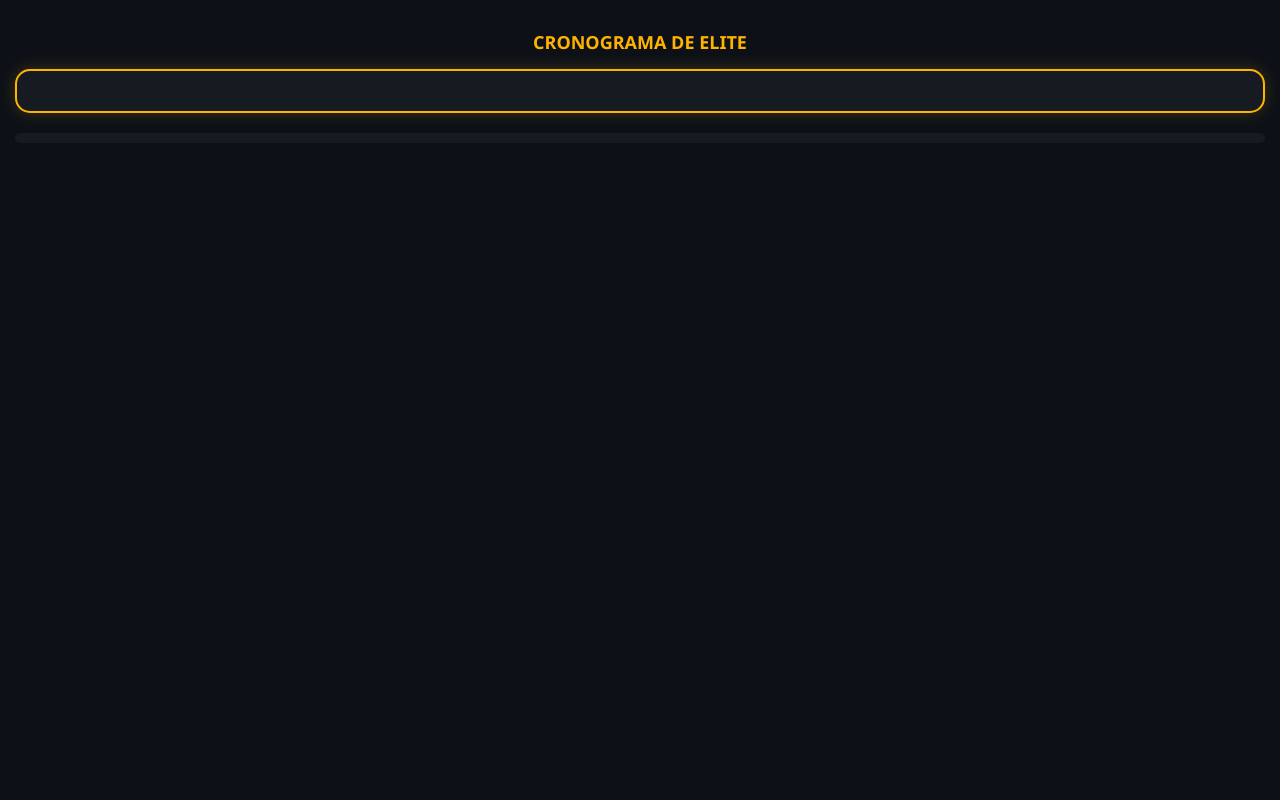
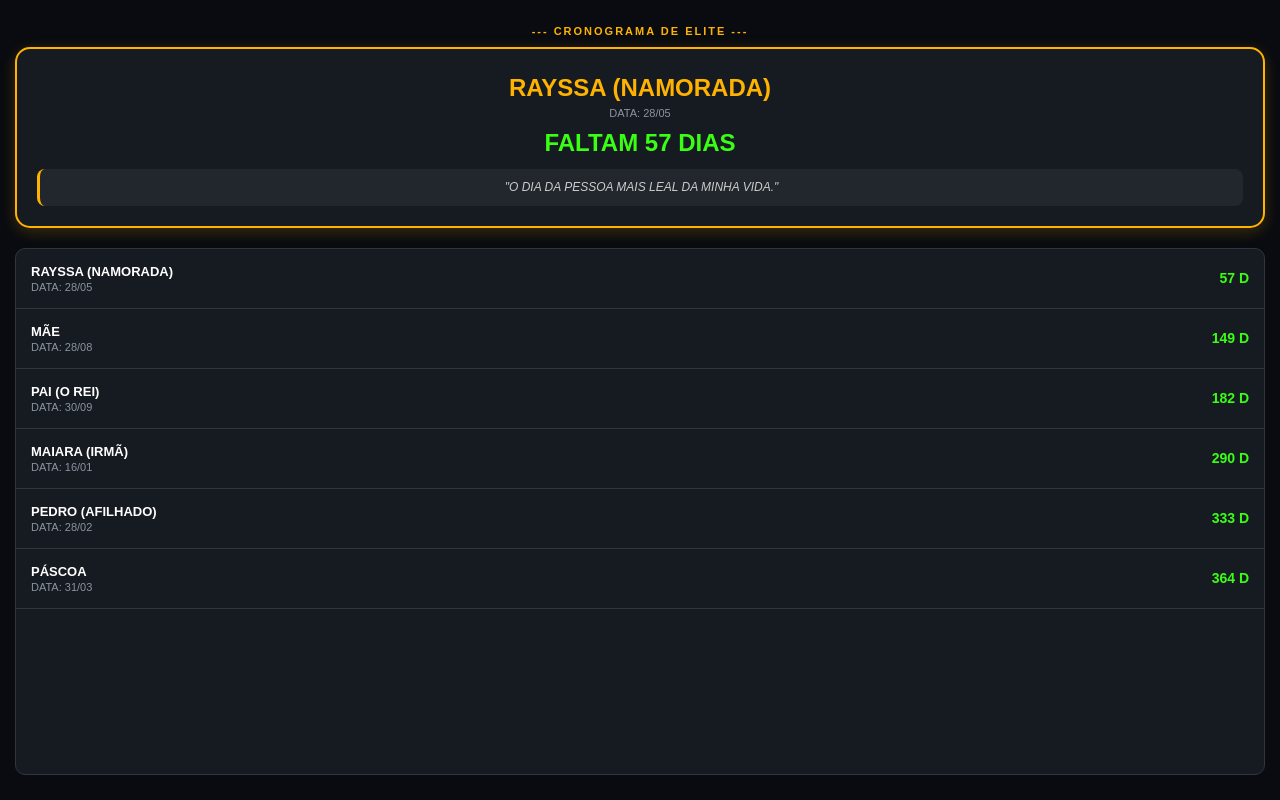
Before and after one commit to felipekoch24/ELIT_CALEND_V2_APK, a plain HTML site: page index.html in a window 1280 px wide. Drawn offline with Linux system fonts and the light colour scheme.

Commit message:
index.html

```diff
--- a/index.html
+++ b/index.html
@@ -2,112 +2,105 @@
 <html lang="pt-br">
 <head>
     <meta charset="UTF-8">
-    <meta name="viewport" content="width=device-width, initial-scale=1.0">
-    <title>Elite Calendar - Felipe</title>
+    <meta name="viewport" content="width=device-width, initial-scale=1.0, maximum-scale=1.0, user-scalable=no">
+    <title>ELITE CALENDAR - FELIPE</title>
     <style>
-        :root {
-            --bg: #0d1117;
-            --card: #161b22;
-            --gold: #FFB300;
-            --green: #39ff14;
-            --red: #ff4444;
-            --text: #ffffff;
-        }
+        * { box-sizing: border-box; margin: 0; padding: 0; }
+        body { background-color: #090b10; color: white; font-family: sans-serif; height: 100vh; width: 100vw; overflow-x: hidden; display: flex; flex-direction: column; align-items: center; padding: 15px; }
 
-        body {
-            font-family: 'Segoe UI', Arial, sans-serif;
-            background: var(--bg);
-            color: var(--text);
-            margin: 0;
-            padding: 15px;
-            text-align: center;
-        }
-
-        .proximo-card {
-            background: var(--card);
-            border: 2px solid var(--gold);
-            border-radius: 15px;
-            padding: 20px;
-            margin-bottom: 20px;
-            box-shadow: 0 0 15px rgba(255, 179, 0, 0.2);
-        }
-
-        .frase-destaque {
-            font-style: italic;
-            color: #ccc;
-            margin-top: 10px;
-            font-size: 14px;
-            line-height: 1.4;
-        }
-
-        .lista-eventos {
-            background: var(--card);
-            border-radius: 10px;
-            padding: 5px;
-            text-align: left;
-            max-height: 400px;
-            overflow-y: auto;
-        }
-
-        .evento {
-            display: flex;
-            justify-content: space-between;
-            padding: 12px;
-            border-bottom: 1px solid #30363d;
-        }
-
-        .tipo-feriado { color: var(--red); font-weight: bold; font-size: 10px; text-transform: uppercase; }
-        .tipo-niver { color: var(--gold); font-weight: bold; font-size: 10px; text-transform: uppercase; }
-        .dias-faltam { color: var(--green); font-weight: bold; }
+        .aviso { color: #FFB300; font-size: 11px; margin: 10px 0; text-transform: uppercase; letter-spacing: 2px; font-weight: bold; }
+        #destaque { background: #161b22; border: 2px solid #FFB300; border-radius: 15px; width: 100%; padding: 20px; text-align: center; margin-bottom: 20px; box-shadow: 0 4px 15px rgba(255,179,0,0.2); }
+        .container-lista { width: 100%; background: #161b22; border-radius: 10px; border: 1px solid #30363d; flex: 1; overflow-y: auto; margin-bottom: 10px; }
+        .item { display: flex; justify-content: space-between; align-items: center; padding: 15px; border-bottom: 1px solid #30363d; }
+        .info-pessoal { display: flex; flex-direction: column; }
+        .nome { font-size: 13px; font-weight: bold; text-transform: uppercase; color: #fff; }
+        .data-fixa { font-size: 11px; color: #8b949e; margin-top: 2px; }
+        .dias { color: #39ff14; font-weight: bold; font-size: 14px; text-align: right; }
+        .frase-box { margin-top: 12px; font-style: italic; color: #ccc; font-size: 12px; line-height: 1.4; background: rgba(255,255,255,0.05); padding: 10px; border-radius: 8px; text-transform: uppercase; border-left: 3px solid #FFB300; }
 
         #tela-especial {
-            display: none;
-            position: fixed;
-            top: 0; left: 0; width: 100%; height: 100%;
-            background: black;
-            z-index: 9999;
-            flex-direction: column;
-            justify-content: center;
-            align-items: center;
-            padding: 20px;
+            display: none; position: fixed; top: 0; left: 0; width: 100%; height: 100%;
+            background: radial-gradient(circle, #1a0f00 0%, #000000 100%);
+            z-index: 10000; flex-direction: column; justify-content: center; align-items: center; padding: 20px; text-align: center;
         }
-
-        img, video { width: 100%; max-width: 350px; border-radius: 10px; border: 2px solid var(--gold); }
+        #tela-especial h1 { color: #FFB300; font-size: 20px; margin-bottom: 15px; text-transform: uppercase; }
+        #tela-especial p { font-size: 15px; margin-bottom: 20px; line-height: 1.5; color: #fff; font-weight: bold; text-transform: uppercase; }
+        #media-container video { width: 100%; max-width: 400px; border: 2px solid #FFB300; border-radius: 15px; box-shadow: 0 0 30px rgba(255,179,0,0.5); }
     </style>
 </head>
 <body>
 
-    <div id="app-principal">
-        <h2 style="color: var(--gold); font-size: 18px;">CRONOGRAMA DE ELITE</h2>
-
-        <div class="proximo-card" id="destaque"></div>
-
-        <div class="lista-eventos" id="lista"></div>
+    <div id="app-principal" style="width: 100%; display: flex; flex-direction: column; height: 100%;">
+        <center><div class="aviso">--- CRONOGRAMA DE ELITE ---</div></center>
+        <div id="destaque"></div>
+        <div class="container-lista" id="lista"></div>
     </div>
 
     <div id="tela-especial">
-        <h1 style="color: var(--gold); text-align: center;">FELIZ ANIVERSÁRIO, RAYSSA! ❤️</h1>
-        <img src="foto_casal.jpg">
-        <video controls autoplay loop><source src="video_comemorativo.mp4" type="video/mp4"></video>
+        <h1 id="titulo-especial"></h1>
+        <p id="texto-especial"></p>
+        <div id="media-container"></div>
+        <button onclick="document.getElementById('tela-especial').style.display='none'" style="margin-top:25px; background:none; border:1px solid #FFB300; color: #FFB300; padding: 10px 20px; border-radius: 5px; font-size: 12px; font-weight: bold; text-transform: uppercase;">ENTRAR NO CALENDÁRIO</button>
     </div>
 
     <script>
         const eventos = [
-            // ANIVERSÁRIOS
-            { n: "Pedro (Afilhado)", d: 28, m: 2, t: "niver", f: "Cuidando do futuro do nosso afilhado!" },
-            { n: "Rayssa (Namorada)", d: 28, m: 5, t: "niver", f: "O dia da pessoa mais leal da minha vida." },
-            { n: "Maiara (Irmã)", d: 16, m: 1, t: "niver", f: "Aniversário da irmã de consideração e ponto central." },
-            { n: "Mãe", d: 28, m: 8, t: "niver", f: "Homenagem a quem deu a criação e os princípios." },
-            { n: "Leticia (Afilhada)", d: 29, m: 9, t: "niver", f: "Respeito e carinho pela nossa afilhada." },
+            // PÁSCOA CONFIGURADA PARA TESTE HOJE (31/03)
+            { n: "PÁSCOA", d: 31, m: 3, f: "FOI POR MIM, FOI POR VOCÊ, O REAL SIGNIFICADO DA PÁSCOA.", especial: { tipo: 'video', src: 'video_pascoa.mp4', msg: 'FOI POR MIM, FOI POR VOCÊ, O REAL SIGNIFICADO DA PÁSCOA, JESUS 👑✝️' }},
 
-            // FERIADOS 2026 E FRASES
-            { n: "Sexta-feira Santa", d: 3, m: 4, t: "feriado", f: "Momento de reflexão e respeito à nossa fé católica." },
-            { n: "Tiradentes", d: 21, m: 4, t: "feriado", f: "Honra a quem lutou pela liberdade." },
-            { n: "Dia do Trabalho", d: 1, m: 5, t: "feriado", f: "O trabalho dignifica o homem e constrói o 20k." },
-            { n: "Corpus Christi", d: 4, m: 6, t: "feriado", f: "Dia de celebrar o mistério da Eucaristia." },
-            { n: "Independência", d: 7, m: 9, t: "feriado", f: "Um país forte é feito de homens decididos." },
-            { n: "Nossa Sra Aparecida", d: 12, m: 10, t: "feriado", f: "Proteção da Padroeira sobre nossa família." },
-            { n: "Finados", d: 2, m: 11, t: "feriado", f: "Respeito e memória aos que já partiram." },
-            { n: "Proclamação República", d: 15, m: 11, t: "feriado", f: "A ordem e o progresso começam no nosso bolso." },
-            { n: "Consciência Negra", d: 20, m: 11, t: "feriado", f: "Valorizando a história e a força do nosso povo." },
-            { n: "Natal", d: 25, m: 12, t: "feriado", f: "União total da base e do
+            // DEMAIS DATAS REAIS
+            { n: "RAYSSA (NAMORADA)", d: 28, m: 5, f: "O DIA DA PESSOA MAIS LEAL DA MINHA VIDA.", especial: { tipo: 'video', src: 'video_comemorativo.mp4', msg: 'PARABÉNS PELO SEU DIA MEU AMOR, EU TE AMO! ❤️❤️❤️' }},
+            { n: "MAIARA (IRMÃ)", d: 16, m: 1, f: "PONTO CENTRAL DA ELITE E LEALDADE TOTAL." },
+            { n: "PEDRO (AFILHADO)", d: 28, m: 2, f: "CUIDANDO DO FUTURO DO NOSSO AFILHADO!" },
+            { n: "MÃE", d: 28, m: 8, f: "DIA DA SUA PROGENITORA, QUEM DEU A CRIAÇÃO E PRINCÍPIOS." },
+            { n: "PAI (O REI)", d: 30, m: 9, f: "DIA DO SEU PROGENITOR, A ROCHA E FUNDAÇÃO DE TUDO." }
+        ];
+
+        window.onload = function() {
+            const hoje = new Date();
+            const diaH = hoje.getDate();
+            const mesH = hoje.getMonth() + 1;
+            const ano = hoje.getFullYear();
+
+            // Busca evento especial para hoje
+            const hojeEspecial = eventos.find(e => e.d === diaH && e.m === mesH && e.especial);
+
+            if (hojeEspecial) {
+                document.getElementById('tela-especial').style.display = 'flex';
+                document.getElementById('titulo-especial').innerText = hojeEspecial.n;
+                document.getElementById('texto-especial').innerText = hojeEspecial.especial.msg;
+                // Adicionado 'muted' para garantir o autoplay no navegador
+                document.getElementById('media-container').innerHTML = `<video src="${hojeEspecial.especial.src}" controls loop autoplay muted playsinline preload="auto"></video>`;
+            }
+
+            // Cálculo da Lista
+            let calculados = eventos.map(ev => {
+                let dataEv = new Date(ano, ev.m - 1, ev.d);
+                if (dataEv < hoje && dataEv.toDateString() !== hoje.toDateString()) { dataEv.setFullYear(ano + 1); }
+                const diff = dataEv - hoje;
+                const dias = Math.ceil(diff / (1000 * 60 * 60 * 24));
+                const dataFormatada = (ev.d < 10 ? '0'+ev.d : ev.d) + "/" + (ev.m < 10 ? '0'+ev.m : ev.m);
+                return { ...ev, dias, dataFormatada };
+            }).sort((a, b) => a.dias - b.dias);
+
+            const p = calculados[0];
+            document.getElementById('destaque').innerHTML = `
+                <h2 style="margin: 5px 0; color: #FFB300;">${p.n}</h2>
+                <div style="font-size: 11px; color: #8b949e; margin-bottom: 10px;">DATA: ${p.dataFormatada}</div>
+                <div style="font-size: 24px; color: #39ff14; font-weight: bold;">${p.dias === 0 ? 'HOJE É O DIA!' : 'FALTAM ' + p.dias + ' DIAS'}</div>
+                <div class="frase-box">"${p.f}"</div>
+            `;
+
+            document.getElementById('lista').innerHTML = calculados.map(e => `
+                <div class="item">
+                    <div class="info-pessoal">
+                        <span class="nome">${e.n}</span>
+                        <span class="data-fixa">DATA: ${e.dataFormatada}</span>
+                    </div>
+                    <div class="dias">${e.dias === 0 ? 'HOJE' : e.dias + ' D'}</div>
+                </div>
+            `).join('');
+        };
+    </script>
+</body>
+</html>
```
